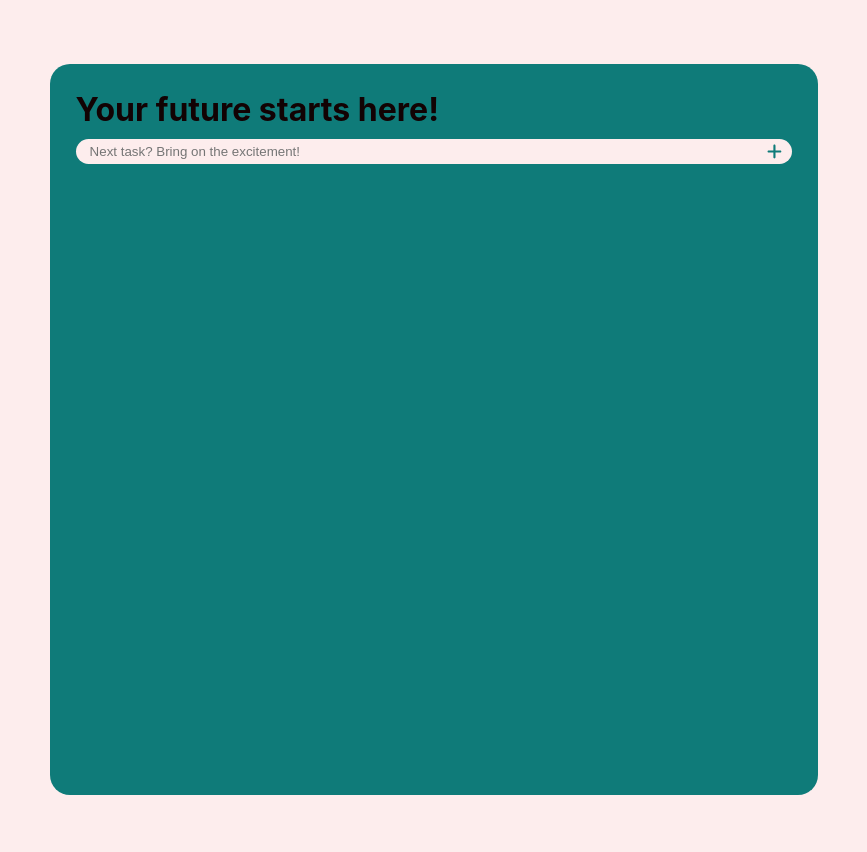
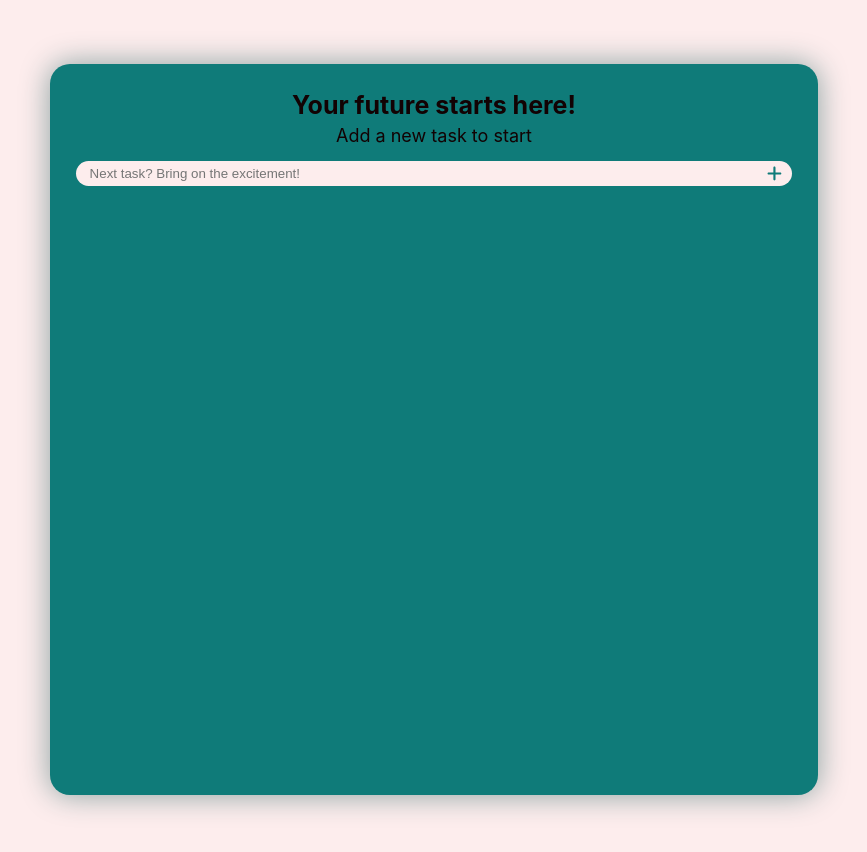
Before and after one commit to utpalsinghal/easydo, a React (Create React App) app: page / in a window 1280 px wide. Shown: the top 852 px of the page, without its empty margins (206-1073 px from the left). Built offline with nearby package versions, Linux system fonts and the light colour scheme.

Commit message:
feat: add total and completed tasks counter

```diff
--- a/src/App.css
+++ b/src/App.css
@@ -24,9 +24,17 @@ body {
 	padding: 2vw;
 	margin: 0 auto;
 	border-radius: 20px;
+	box-shadow: 0 0 30px #88a1a0;
 }
 .tagline {
-	margin: 0 0 10px 0;
+	margin: 0 0 5px 0;
+	font-size: 25px;
+	text-align: center;
+}
+.counter {
+	margin: 0 0 15px 0;
+	font-size: 18px;
+	text-align: center;
 }
 .todo {
 	/* border: 1px solid #f9d2d2; */
@@ -55,7 +63,7 @@ body {
 	margin: 3px 5px 3px 10px;
 }
 span.task {
-  width: 100%;
+	width: 100%;
 }
 span.task.todo-complete {
 	opacity: 0.5;
--- a/src/components/TodoWrapper.jsx
+++ b/src/components/TodoWrapper.jsx
@@ -1,10 +1,23 @@
-import React, { useState } from "react";
+import React, { useEffect, useState } from "react";
 import CreateTodo from "./CreateTodo";
 import TodoList from "./TodoList";
 import { v4 as uuidv4 } from "uuid";
 
 const TodoWrapper = () => {
 	const [todos, setTodos] = useState([]);
+	const [totalTodoCount, setTotalTodoCount] = useState(0);
+	const [completeTodoCount, setCompleteTodoCount] = useState(0);
+
+	useEffect(() => {
+		setTotalTodoCount(todos.length);
+		let completeCount = 0;
+		todos.map((todo) => {
+			if (todo.isComplete === true) {
+				completeCount++;
+			}
+		});
+		setCompleteTodoCount(completeCount);
+	}, [todos]);
 
 	const addTodo = (todo) => {
 		if (validateTask(todo)) {
@@ -48,14 +61,21 @@ const TodoWrapper = () => {
 	const validateTask = (task) => {
 		if (task === "" || task === null || task === undefined) {
 			alert("The task value cannot be empty!");
-      return false;
+			return false;
 		}
-    return true;
+		return true;
 	};
 
 	return (
 		<div className='wrapper'>
 			<h1 className='tagline'>Your future starts here!</h1>
+			<p className='counter'>
+				{completeTodoCount === totalTodoCount && totalTodoCount !== 0
+					? "Wuhoo! All tasks completed."
+					: totalTodoCount === 0
+					? "Add a new task to start"
+					: `${completeTodoCount}/${totalTodoCount} tasks completed`}
+			</p>
 			<div className='todo-form'>
 				<CreateTodo addTodo={addTodo} />
 				<TodoList
```
